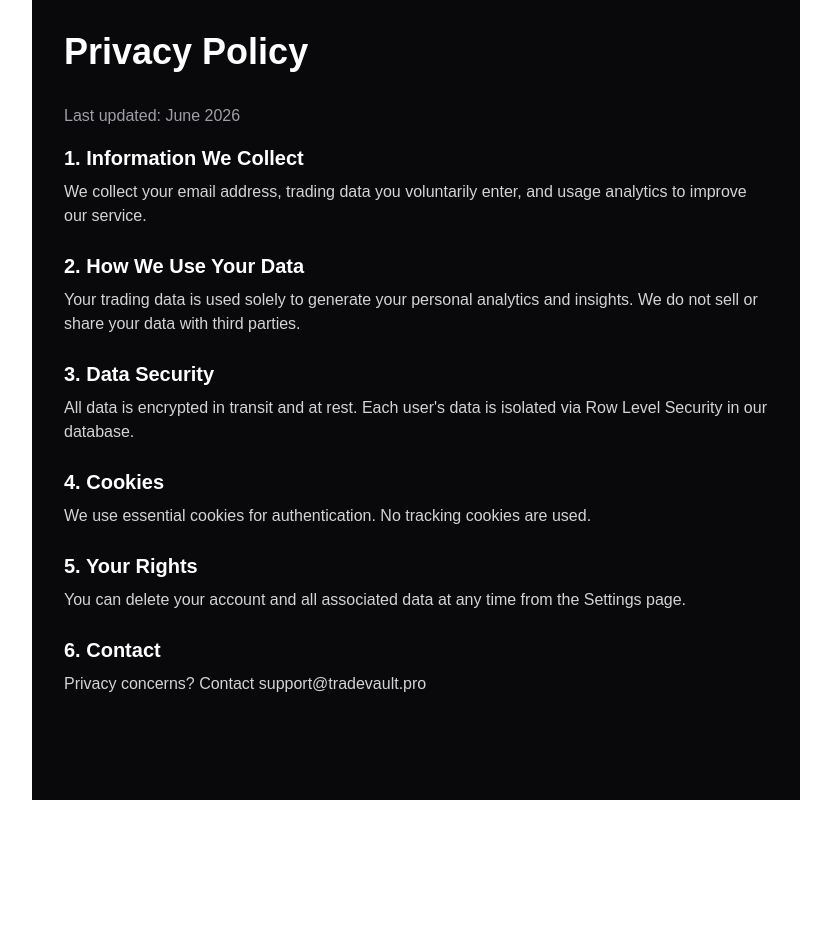
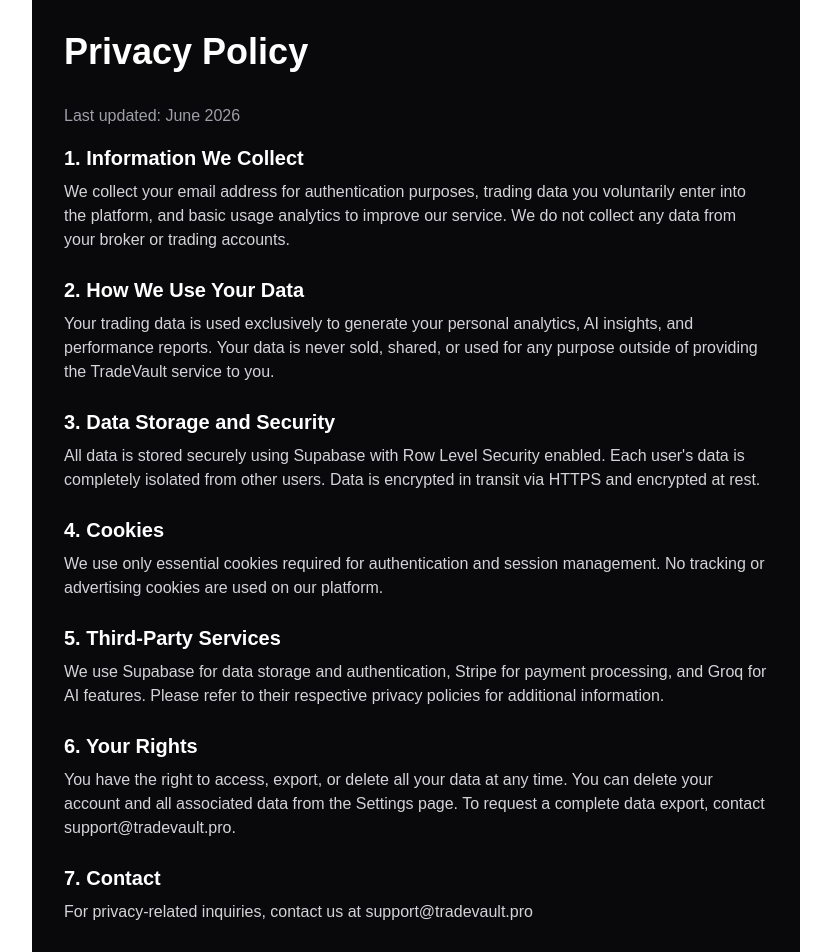
Before and after one commit to keeran30/Tradingjournal, a Next.js app: page /privacy in a window 1280 px wide. Shown: the top 952 px of the page, without its empty margins (224-1055 px from the left). Before the commit the page ends 800 px from the top, so only its background shows below. Built offline with nearby package versions, Linux system fonts and the light colour scheme.

Commit message:
Fix terms and privacy pages with proper module exports

```diff
--- a/app/privacy/page.tsx
+++ b/app/privacy/page.tsx
@@ -7,27 +7,31 @@
       <div className="space-y-6 text-zinc-300">
         <section>
           <h2 className="text-xl font-bold text-white mb-2">1. Information We Collect</h2>
-          <p>We collect your email address, trading data you voluntarily enter, and usage analytics to improve our service.</p>
+          <p>We collect your email address for authentication purposes, trading data you voluntarily enter into the platform, and basic usage analytics to improve our service. We do not collect any data from your broker or trading accounts.</p>
         </section>
         <section>
           <h2 className="text-xl font-bold text-white mb-2">2. How We Use Your Data</h2>
-          <p>Your trading data is used solely to generate your personal analytics and insights. We do not sell or share your data with third parties.</p>
+          <p>Your trading data is used exclusively to generate your personal analytics, AI insights, and performance reports. Your data is never sold, shared, or used for any purpose outside of providing the TradeVault service to you.</p>
         </section>
         <section>
-          <h2 className="text-xl font-bold text-white mb-2">3. Data Security</h2>
-          <p>All data is encrypted in transit and at rest. Each user's data is isolated via Row Level Security in our database.</p>
+          <h2 className="text-xl font-bold text-white mb-2">3. Data Storage and Security</h2>
+          <p>All data is stored securely using Supabase with Row Level Security enabled. Each user's data is completely isolated from other users. Data is encrypted in transit via HTTPS and encrypted at rest.</p>
         </section>
         <section>
           <h2 className="text-xl font-bold text-white mb-2">4. Cookies</h2>
-          <p>We use essential cookies for authentication. No tracking cookies are used.</p>
+          <p>We use only essential cookies required for authentication and session management. No tracking or advertising cookies are used on our platform.</p>
         </section>
         <section>
-          <h2 className="text-xl font-bold text-white mb-2">5. Your Rights</h2>
-          <p>You can delete your account and all associated data at any time from the Settings page.</p>
+          <h2 className="text-xl font-bold text-white mb-2">5. Third-Party Services</h2>
+          <p>We use Supabase for data storage and authentication, Stripe for payment processing, and Groq for AI features. Please refer to their respective privacy policies for additional information.</p>
         </section>
         <section>
-          <h2 className="text-xl font-bold text-white mb-2">6. Contact</h2>
-          <p>Privacy concerns? Contact support@tradevault.pro</p>
+          <h2 className="text-xl font-bold text-white mb-2">6. Your Rights</h2>
+          <p>You have the right to access, export, or delete all your data at any time. You can delete your account and all associated data from the Settings page. To request a complete data export, contact support@tradevault.pro.</p>
+        </section>
+        <section>
+          <h2 className="text-xl font-bold text-white mb-2">7. Contact</h2>
+          <p>For privacy-related inquiries, contact us at support@tradevault.pro</p>
         </section>
       </div>
     </main>
--- a/app/termsandconditions/page.tsx
+++ b/app/termsandconditions/page.tsx
@@ -0,0 +1,39 @@
+export default function TermsPage() {
+  return (
+    <main className="min-h-screen bg-zinc-950 text-white p-8 max-w-3xl mx-auto">
+      <h1 className="text-4xl font-bold mb-8">Terms of Service</h1>
+      <p className="text-zinc-400 mb-4">Last updated: June 2026</p>
+
+      <div className="space-y-6 text-zinc-300">
+        <section>
+          <h2 className="text-xl font-bold text-white mb-2">1. Acceptance of Terms</h2>
+          <p>By using TradeVault, you agree to these terms. If you disagree, do not use the service.</p>
+        </section>
+        <section>
+          <h2 className="text-xl font-bold text-white mb-2">2. Description of Service</h2>
+          <p>TradeVault is a trading journal and analytics platform. We provide tools for traders to log, analyze, and improve their trading performance. All insights are educational, not financial advice.</p>
+        </section>
+        <section>
+          <h2 className="text-xl font-bold text-white mb-2">3. User Accounts</h2>
+          <p>You are responsible for maintaining the confidentiality of your account credentials. You must be 18 years or older to use this service.</p>
+        </section>
+        <section>
+          <h2 className="text-xl font-bold text-white mb-2">4. No Financial Advice</h2>
+          <p>TradeVault does not provide financial advice, trading recommendations, or market predictions. All analytics are based on your historical data for educational purposes only. Trading involves substantial risk of financial loss.</p>
+        </section>
+        <section>
+          <h2 className="text-xl font-bold text-white mb-2">5. Subscription and Payments</h2>
+          <p>Premium features require a paid subscription. Payments are processed securely via Stripe. You may cancel your subscription at any time through the Settings page.</p>
+        </section>
+        <section>
+          <h2 className="text-xl font-bold text-white mb-2">6. Limitation of Liability</h2>
+          <p>TradeVault and its creators shall not be held liable for any trading losses, damages, or consequences arising from the use of this platform.</p>
+        </section>
+        <section>
+          <h2 className="text-xl font-bold text-white mb-2">7. Contact</h2>
+          <p>For questions regarding these terms, contact us at support@tradevault.pro</p>
+        </section>
+      </div>
+    </main>
+  )
+}
```
